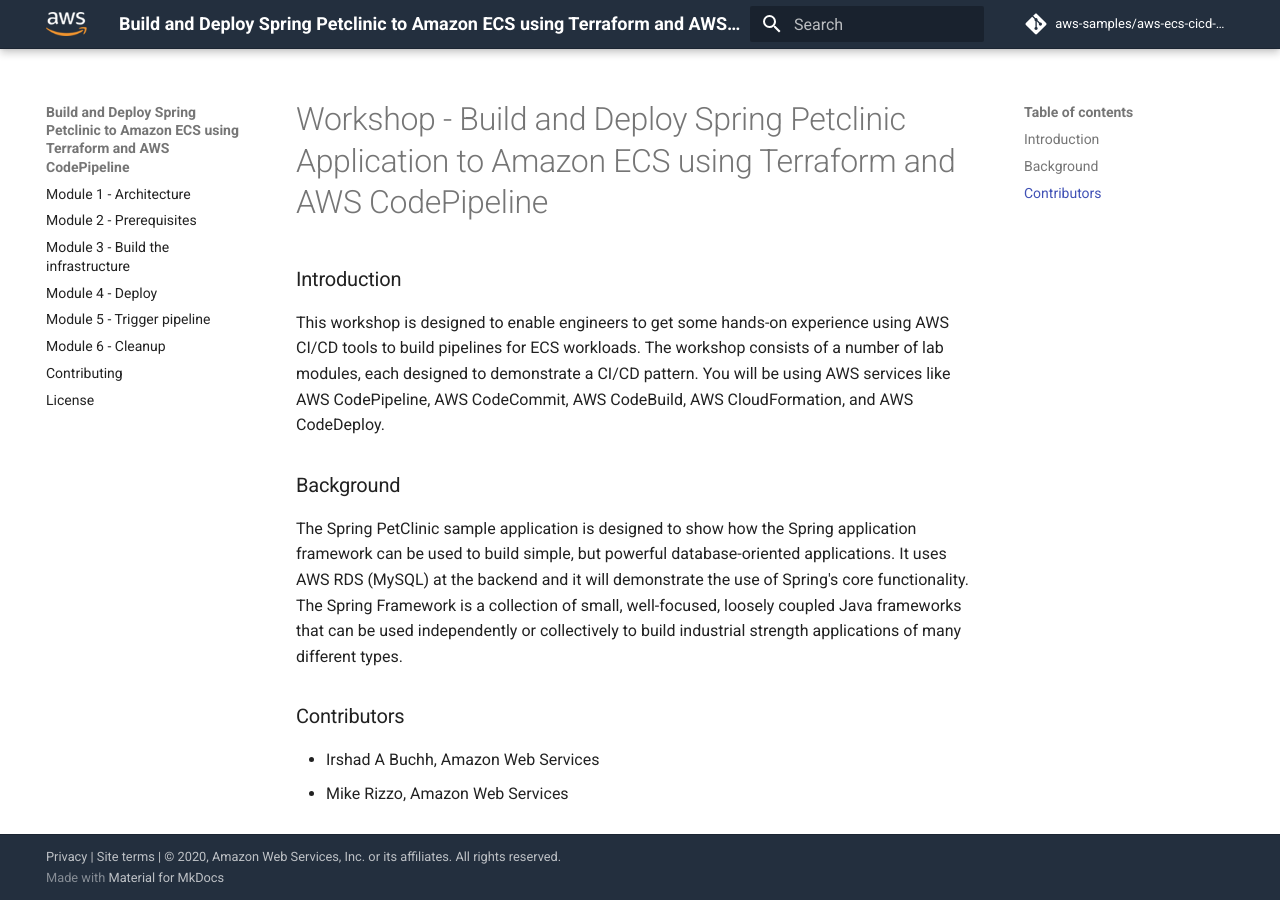
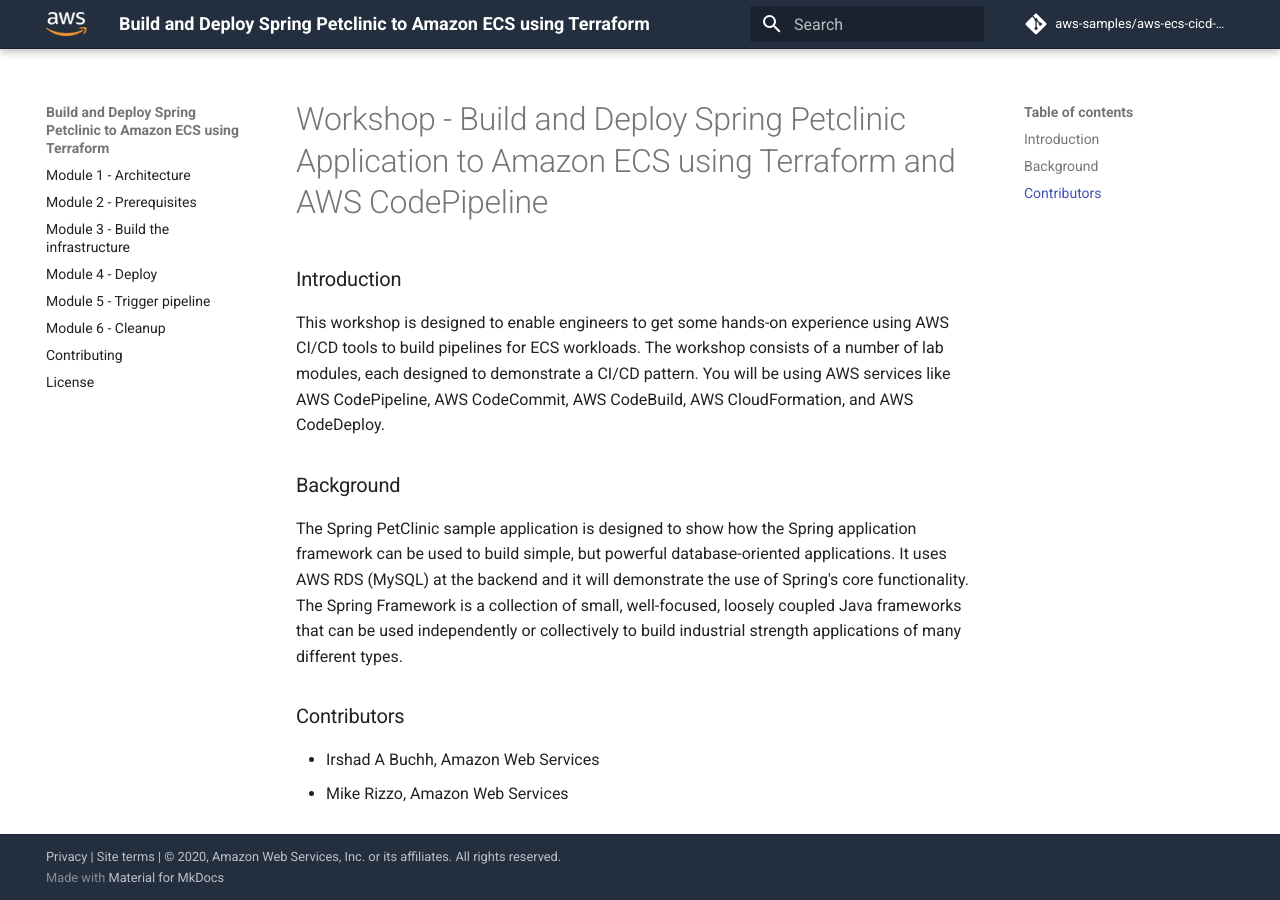
Before and after one commit to aws-samples/aws-ecs-cicd-terraform, an MkDocs documentation site: the page built from docs/index.md, in a window 1280 px wide. Built offline with MkDocs 1.6.1 and Material for MkDocs 9.7.7, drawn with Linux system fonts in a browser that asks for light colours; comment, search, counter and statistics services are not loaded.

Commit message:
Update mkdocs.yml

```diff
--- a/mkdocs.yml
+++ b/mkdocs.yml
@@ -1,6 +1,6 @@
 # Project information
 
-site_name: Build and Deploy Spring Petclinic to Amazon ECS using Terraform and AWS CodePipeline
+site_name: Build and Deploy Spring Petclinic to Amazon ECS using Terraform
 site_short_name: DevOps Pipelines
 site_author: 'irsbuchh@amazon.com'
 
```
